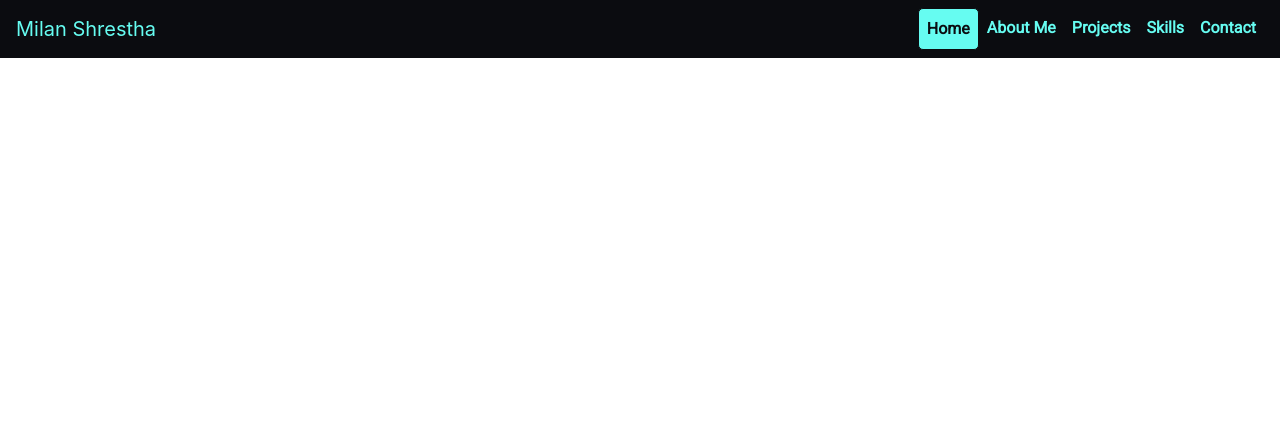
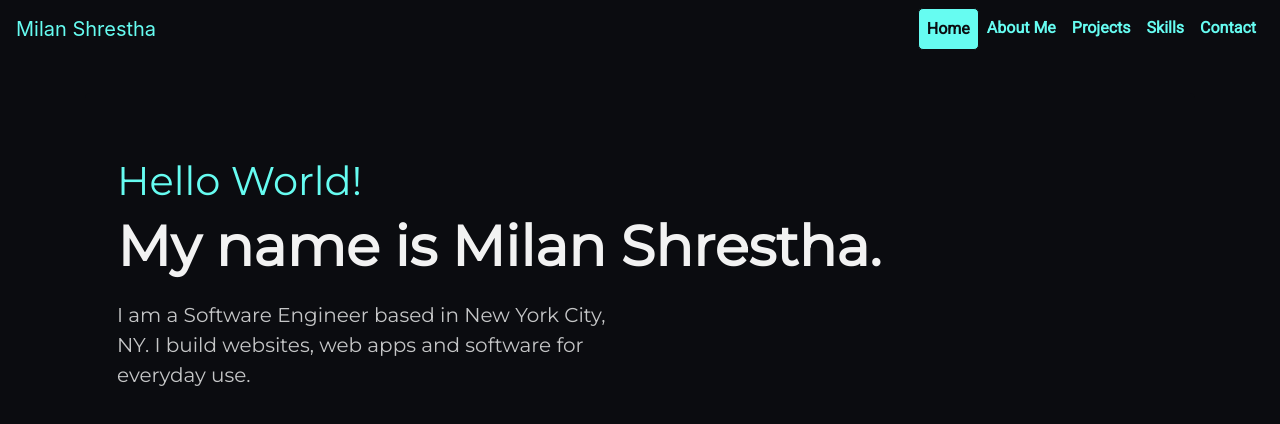
Before and after one commit to milan-shrestha/portfolio-project, an Angular app: page / in a window 1280 px wide. Shown: the top 424 px of the page. Built offline with nearby package versions, Linux system fonts and the light colour scheme.

Commit message:
Added contents to home section

```diff
--- a/src/app/app.component.html
+++ b/src/app/app.component.html
@@ -1 +1,2 @@
 <app-header></app-header>
+<app-home></app-home>
--- a/src/app/home/home.component.css
+++ b/src/app/home/home.component.css
@@ -0,0 +1,13 @@
+.home-text-container{
+    width: 500px;
+    max-width: 100%;
+    margin-top: 20px;
+}
+
+.display-6{
+    color: var(--green);
+}
+
+.display-4{
+    color: var(--white);
+}
--- a/src/app/home/home.component.html
+++ b/src/app/home/home.component.html
@@ -1 +1,10 @@
-<p>home works!</p>
+<div class="container">
+    <div class="jumbotron">
+        <h1 class="display-6">Hello World!</h1>
+        <h1 class="display-4 font-weight-bolder">My name is Milan Shrestha.</h1>
+        <div class="home-text-container">
+            <p class="lead">I am a Software Engineer based in New York City, NY. I build websites, web apps and software
+                 for everyday use.</p>
+        </div>
+    </div>
+</div>
--- a/src/styles.css
+++ b/src/styles.css
@@ -5,4 +5,24 @@
 :root{
     --black: #0B0C10;
     --green: #66FCF1;
+    --light-grey: #C5C6C7;
+    --white: #F2F2F2;
 }
+
+body{
+    background-color: var(--black);
+}
+
+h1, h2, h3, h4, h5, h6{
+    font-family: 'Montserrat', sans-serif;
+}
+
+p{
+    font-family: 'Montserrat', sans-serif;
+    color: var(--light-grey);
+}
+
+.jumbotron{
+    margin: 35px 0;
+    background-color: var(--black) !important;
+}
```
